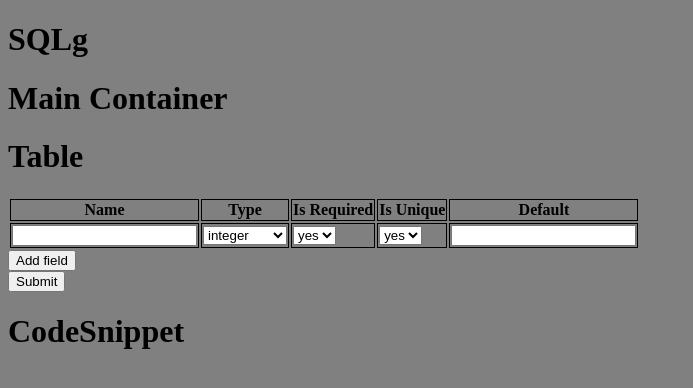
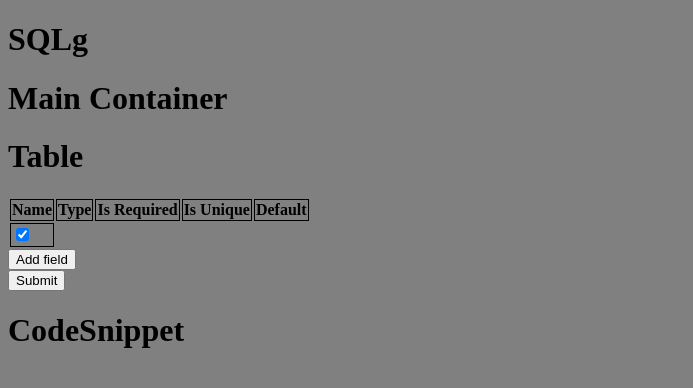
Before and after one commit to SQL-g/SQL_generator, a React app: page / in a window 1280 px wide. Both pictures are taken after a click on the button "Add field". Shown: the top 388 px of the page, without its empty margins (0-693 px from the left). Built offline with nearby package versions, Linux system fonts and the light colour scheme.

Commit message:
resolving the checkbox conflict

```diff
--- a/client/components/Row.jsx
+++ b/client/components/Row.jsx
@@ -1,30 +1,39 @@
 import React, { Component } from 'react';
 
 export class Row extends Component {
+    constructor(props) {
+        super(props);
+        this.handleChange = this.handleChange.bind(this)
+    }
+
+    handleChange(e) {
+        e.preventDefault();
+
+        this.props.handleChange(
+            this.props.idx,
+            e.target.name,
+            e.target.type === 'checkbox' ? e.target.checked : e.target.value,
+        );
+    }
+
+    componentDidUpdate() {
+        console.log('UPDATE', JSON.stringify(this.props))
+    }
+
     render() {
         return (
             <tr>
-                <td><input type="text"/></td>
+                <td><input type="text" name="name" value={this.props.name} onChange={this.handleChange} required /></td>
                 <td>
-                    <select name="" id="">
+                    <select name="type" value={this.props.type} onChange={this.handleChange}>
                         <option value="integer">integer</option>
                         <option value="varchar">varchar</option>
                         <option value="timestamp">timestamp</option>
                     </select>
                 </td>
-                <td>
-                    <select name="" id="">
-                        <option value="yes">yes</option>
-                        <option value="yes">no</option>
-                    </select>
-                </td>
-                <td>
-                    <select name="" id="">
-                        <option value="yes">yes</option>
-                        <option value="yes">no</option>
-                    </select>
-                </td>
-                <td><input type="text"/></td>
+                <td><input type="checkbox" name="isRequired" checked={this.props.isRequired} onChange={this.handleChange} /></td>
+                <td><input type="checkbox" name="isUnique" checked={this.props.isUnique} onChange={this.handleChange} /></td>
+                <td><input type="text" name="default" value={this.props.default} onChange={this.handleChange} /></td>
             </tr>
         )
     }
--- a/client/components/Table.jsx
+++ b/client/components/Table.jsx
@@ -5,34 +5,47 @@ export class Table extends Component {
     constructor(props) {
         super(props);
         this.state = {
-            rows: 0,
             data: [],
+            bools: [],
         };
         this.handleClick = this.handleClick.bind(this);
+        this.handleChange=this.handleChange.bind(this);
+        this.handleBool=this.handleBool.bind(this);
     }
 
     handleClick() {
-        const rows = this.state.rows + 1;
-        const data = this.state.data.slice();
-        data.push({
-            name: '',
-            type: '',
-            isUnique: '',
-            isRequired: '',
-            default: '',
-        });
-        console.log('data array:', data);
-        this.setState({ rows, data });
-        console.log(this.state);
+        // this.setState({ data: [...this.state.data, {
+        //     name: '',
+        //     type: 'integer',
+        //     isUnique: false,
+        //     isRequired: true,
+        //     default: '',
+        // }]});
+        this.setState({ bools: [...this.state.bools, true]})
+    }
+
+    handleChange(index, property, value) {
+        console.log(index, property, value);
+        console.log(JSON.stringify(this.state.data.slice(0, index)));
+        this.setState({ data: [
+            ...this.state.data.slice(0, index),
+            { ...this.state.data[index], [property]: value },
+            ...this.state.data.slice(index + 1),
+        ]}, () => { console.log(JSON.stringify(this.state)); });
+    }
+    handleBool(index, val) {
+        this.setState({ bools: [
+            ...this.state.bools.slice(0, index),
+            val,
+            ...this.state.bools.slice(index + 1),
+        ]}, () => { console.log(JSON.stringify(this.state)); });
     }
 
     render() {
-
-        const rows = Array.from({ length: this.state.rows }, (v, i) => <Row key={i}/>);
-
         return (
             <div>
                 <h1>Table</h1>
+                <form>
                     <table>
                         <tbody>
                             <tr>
@@ -42,12 +55,22 @@ export class Table extends Component {
                                 <th>Is Unique</th>
                                 <th>Default</th>
                             </tr>
-                        {rows}
+                            {
+                                this.state.data.map(
+                                    (row, i) => <Row key={i} { ...row } idx={i} handleChange={this.handleChange} />
+                                )
+                            }
+                            {
+                                this.state.bools.map((val, i) => (
+                                    <tr><td><input type="checkbox" name="isRequired" checked={val} onChange={(e) => this.handleBool(i, e.target.checked)} /></td></tr>
+                                ))
+                            }
                         </tbody>
                     </table>
-                <button onClick={this.handleClick}>Add field</button>
+                    <button onClick={this.handleClick} type='button'>Add field</button>
                     <br/>
-                <button>Submit</button>
+                    <button type='submit'>Submit</button>
+                </form>
             </div>
         )
     }
```
Lines whose indentation alone changed are shown as unchanged.
